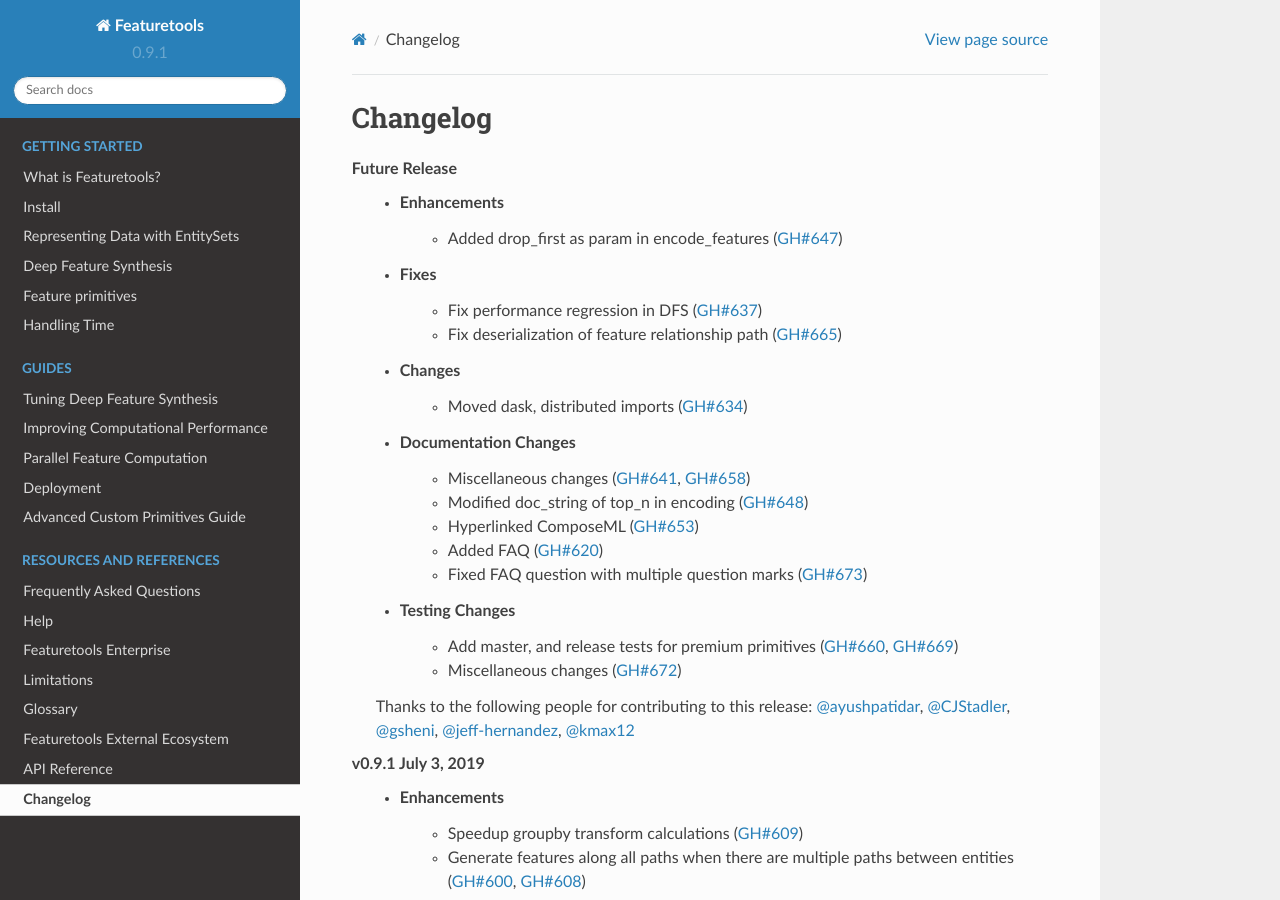
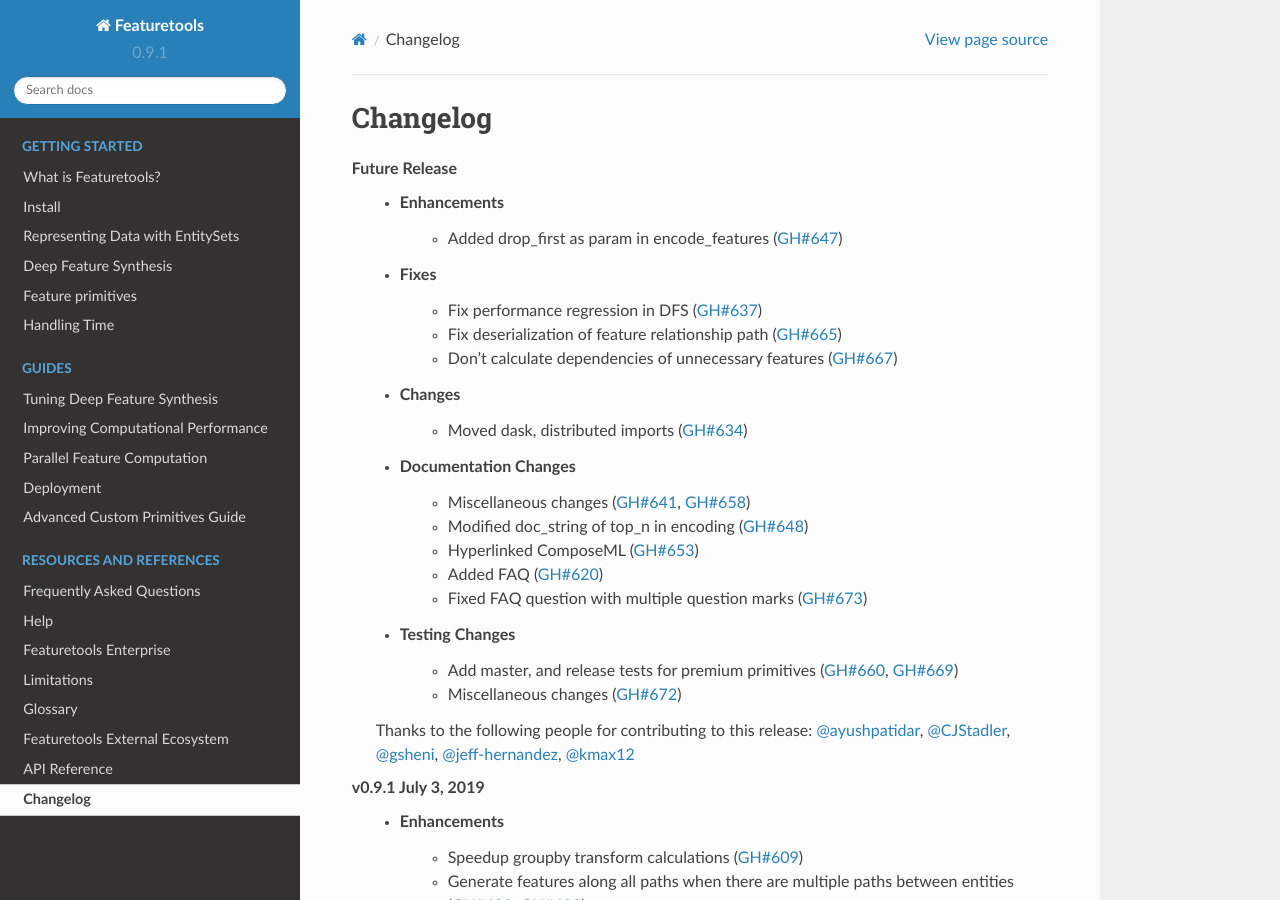
Before and after one commit to alteryx/featuretools, a Sphinx documentation site: the page built from docs/source/changelog.rst, in a window 1280 px wide and 900 px high. Built offline with Sphinx 7.4.7 and the Read the Docs theme 2.0.0, drawn with Linux system fonts in a browser that asks for light colours; pages that are not in the unit, such as notebooks, are missing from menus.

Commit message:
update changelog

```diff
--- a/docs/source/changelog.rst
+++ b/docs/source/changelog.rst
@@ -8,6 +8,7 @@
     * Fixes
         * Fix performance regression in DFS (:pr:`637`)
         * Fix deserialization of feature relationship path (:pr:`665`)
+        * Don't calculate dependencies of unnecessary features (:pr:`667`)
     * Changes
         * Moved dask, distributed imports (:pr:`634`)
     * Documentation Changes
```
